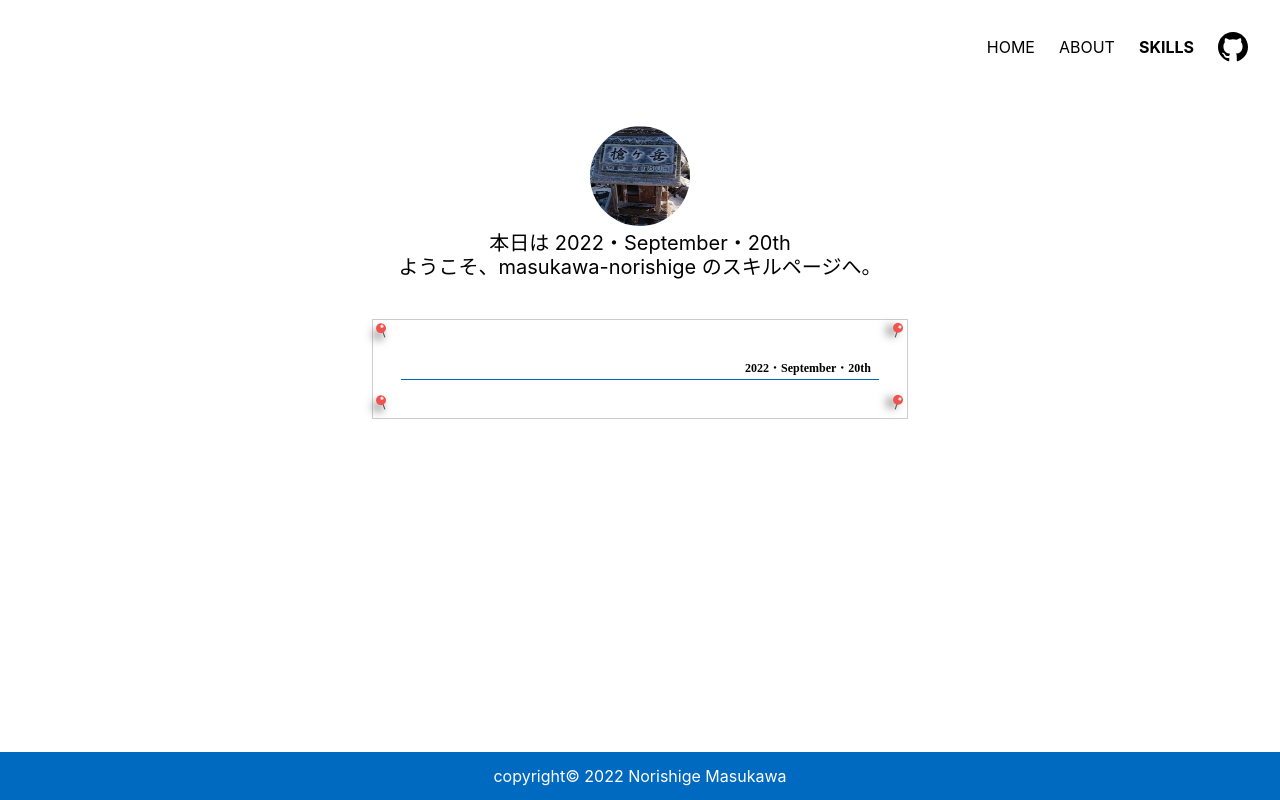
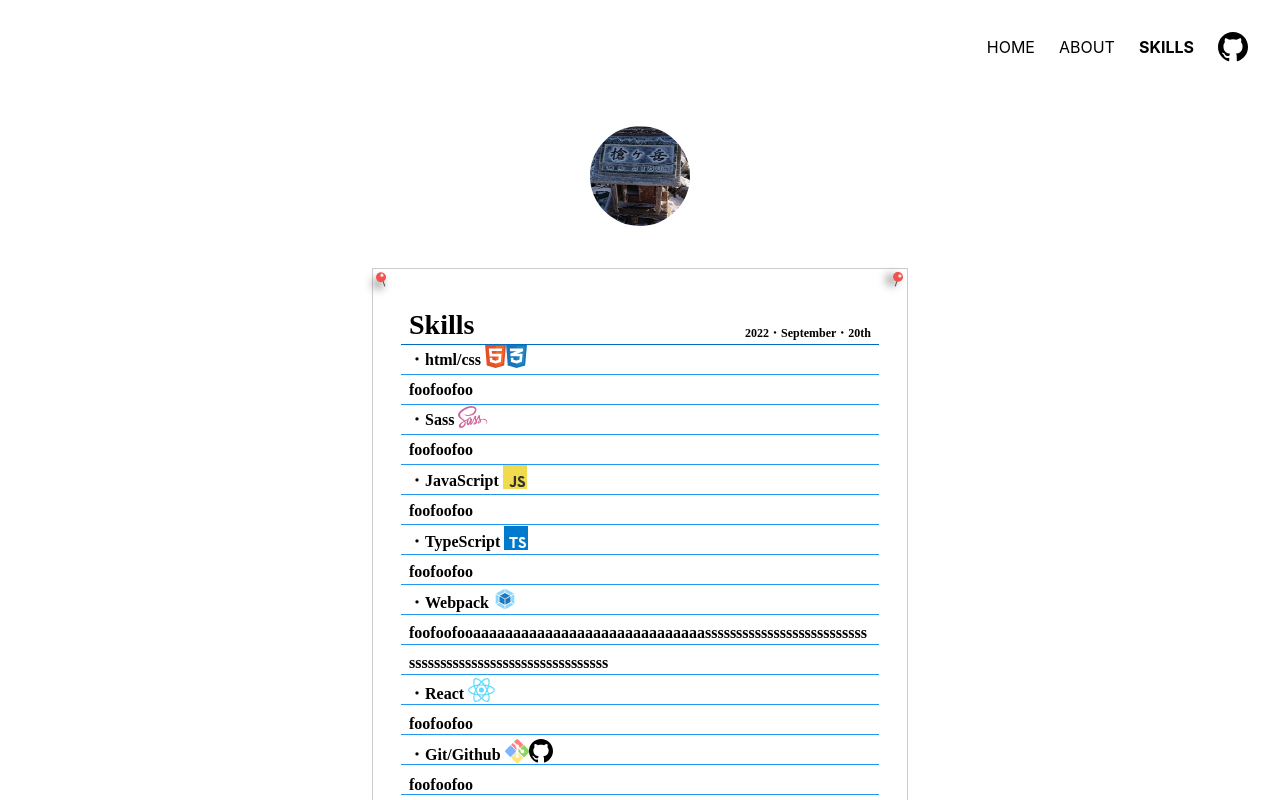
Before and after one commit to mskw-nori/my-portfolio-site, a Next.js app: page /skills in a window 1280 px wide. Built offline with nearby package versions, Linux system fonts and the light colour scheme; a web font is replaced by a local one.

Commit message:
add svg icons content in clipboard

```diff
--- a/src/pages/skills/index.tsx
+++ b/src/pages/skills/index.tsx
@@ -1,25 +1,96 @@
 import styles from '@/styles/modules/Skills.module.css'
 
+import { PorfileImage } from '@/components/atoms/PorfileImage'
+import { CssIcon } from '@/components/atoms/icons/CssIcon'
+import { GitIcon } from '@/components/atoms/icons/GitIcon'
+import { GithubIcon } from '@/components/atoms/icons/GithubIcon'
+import { HtmlIcon } from '@/components/atoms/icons/HtmlIcon'
+import { JavaScriptIcon } from '@/components/atoms/icons/JavaScriptIcon'
+import { ReactIcon } from '@/components/atoms/icons/ReactIcon'
+import { SassIcon } from '@/components/atoms/icons/SassIcon'
+import { TypeScriptIcon } from '@/components/atoms/icons/TypeScriptIcon'
+import { WebpackIcon } from '@/components/atoms/icons/WebpackIcon'
 import { Clipboard } from '@/components/molecules/Clipboard'
-import { ProfileImageWithName } from '@/components/molecules/ProfileImageWithName'
 import { MainWithHeaderAndFooter } from '@/components/templates/MainWithHeaderAndFooter'
 
 import type { NextPageWithLayout } from '@/types/app'
 
 const content = [
-  { title: 'hogehogehoge', description: 'foofoofoo' },
-  { title: 'hogehogehoge', description: 'foofoofoo' },
-  { title: 'hogehogehoge', description: 'foofoofoo' },
-  { title: 'hogehogehoge', description: 'foofoofooaaaaaaaaaaaaaaaaaaaaaaaaaaaaassssssssssssssssssssssssssssssssssssssssssssssssssssssssss' },
-  { title: 'hogehogehoge', description: 'foofoofoo' }
+  {
+    title: (
+      <>
+        ・html/css <HtmlIcon height="24px" />
+        <CssIcon height="24px" />
+      </>
+    ),
+    description: 'foofoofoo'
+  },
+  {
+    title: (
+      <>
+        ・Sass <SassIcon height="22px" />
+      </>
+    ),
+    description: 'foofoofoo'
+  },
+  {
+    title: (
+      <>
+        ・JavaScript <JavaScriptIcon height="24px" />
+      </>
+    ),
+    description: 'foofoofoo'
+  },
+  {
+    title: (
+      <>
+        ・TypeScript <TypeScriptIcon height="24px" />
+      </>
+    ),
+    description: 'foofoofoo'
+  },
+  {
+    title: (
+      <>
+        ・Webpack <WebpackIcon height="24px" />
+      </>
+    ),
+    description: 'foofoofooaaaaaaaaaaaaaaaaaaaaaaaaaaaaassssssssssssssssssssssssssssssssssssssssssssssssssssssssss'
+  },
+  {
+    title: (
+      <>
+        ・React <ReactIcon height="24px" />
+      </>
+    ),
+    description: 'foofoofoo'
+  },
+  {
+    title: (
+      <>
+        ・Git/Github <GitIcon height="24px" />
+        <GithubIcon height="24px" />
+      </>
+    ),
+    description: 'foofoofoo'
+  }
 ]
 
 const Skills: NextPageWithLayout = () => (
   <section className={styles.skill_page}>
     <div className={styles.skill_page__profile}>
-      <ProfileImageWithName pageComment="スキルページ" />
+      <PorfileImage />
     </div>
-    <Clipboard content={content} title="Skills" />
+    <Clipboard name="Skills">
+      <ol>
+        {content.map(({ title, description }, index) => (
+          <li key={index}>
+            <h2>{title}</h2>
+            <p>{description}</p>
+          </li>
+        ))}
+      </ol>
+    </Clipboard>
   </section>
 )
 
--- a/src/styles/modules/Skills.module.css
+++ b/src/styles/modules/Skills.module.css
@@ -4,5 +4,6 @@
   margin: auto;
 }
 .skill_page__profile {
+  text-align: center;
   margin-bottom: 2.5rem;
 }
```
